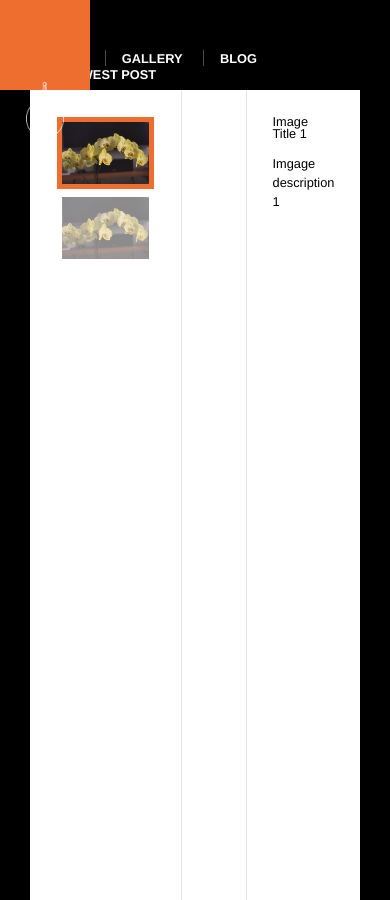
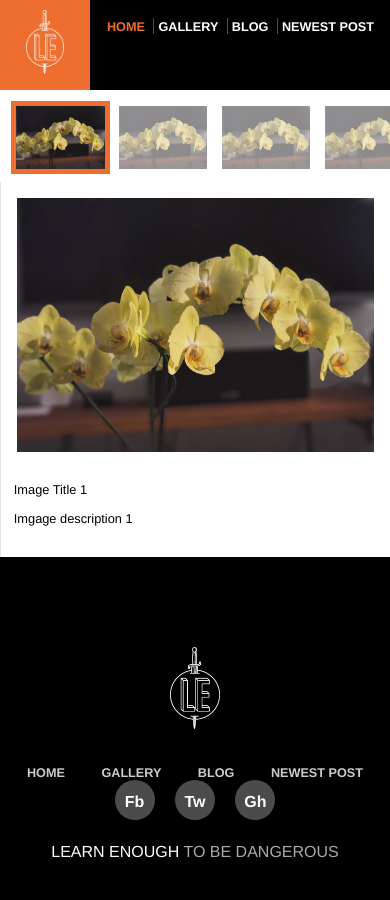
Before and after one commit to danielurb/Learn_enough_CSS, a Jekyll site: the page built from gallery/index.html, in a window 390 px wide and 900 px high. Built offline with Jekyll 4.4.1, drawn with Linux system fonts in a browser that asks for light colours.

Commit message:
Finish mobile prototype

```diff
--- a/css/main.css
+++ b/css/main.css
@@ -498,3 +498,81 @@
   margin-top: 3em;
   padding-top: 2em;
 }
+
+@media (max-width: 800px) {
+  html {
+    box-shadow: none;
+    padding: 0;
+  }
+
+  /* HEADER STYLES */
+  .header-nav {
+    padding: 2vh 1em 0 0;
+  }
+  .header-nav > li {
+    margin-left: 0.25em;
+  }
+  .header-nav > li ~ li {
+    padding-left: 0.25em;
+  }
+  .nav-links a {
+    font-size: 3.25vw;
+  }
+  .header-logo {
+    left: auto;
+  }
+
+  /* HOME STYLES */
+  .home-callout {
+    flex-direction: column;
+  }
+  .callout-copy {
+    flex: 1;
+  }
+  .bio-box {
+    float: none;
+    font-size: 1.3rem;
+    width: auto;
+  }
+
+  /* GALLERY STYLES */
+  .gallery {
+    flex-direction: column;
+  }
+  .gallery .col {
+    padding: 1em;
+  }
+  .gallery .gallery-thumbs {
+    flex: 1;
+    height: auto;
+    white-space: nowrap;
+    width: 100vw;
+  }
+  .gallery-thumbs > div {
+    display: inline-block;
+  }
+  .gallery-thumbs img {
+    height: 7vh;
+    margin: 0 10px 0 0;
+    width: auto;
+  }
+  .gallery .gallery-info {
+    flex: 1;
+  }
+
+  /* BLOG STYLES */
+  .blog-cols {
+    flex-direction: column;
+  }
+  .blog-recent {
+    /* flex: 1;
+    text-align: center; */
+    display: none;
+  }
+  .blog-previews {
+    padding: 0;
+  }
+  .post-aside {
+    display: none;
+  }
+}
--- a/gallery/index.html
+++ b/gallery/index.html
@@ -6,6 +6,24 @@
   <div class="col col-nav gallery-thumbs" id="gallery-thumbs">
     <div class="current">
       <img src="/images/small/slide1.jpg" alt="Image title 1">
+    </div>
+    <div>
+      <img src="/images/small/slide1.jpg" alt="Image title 2">
+    </div>
+    <div>
+      <img src="/images/small/slide1.jpg" alt="Image title 2">
+    </div>
+    <div>
+      <img src="/images/small/slide1.jpg" alt="Image title 2">
+    </div>
+    <div>
+      <img src="/images/small/slide1.jpg" alt="Image title 2">
+    </div>
+    <div>
+      <img src="/images/small/slide1.jpg" alt="Image title 2">
+    </div>
+    <div>
+      <img src="/images/small/slide1.jpg" alt="Image title 2">
     </div>
     <div>
       <img src="/images/small/slide1.jpg" alt="Image title 2">
```
Also changed, not shown: 2 other files.
